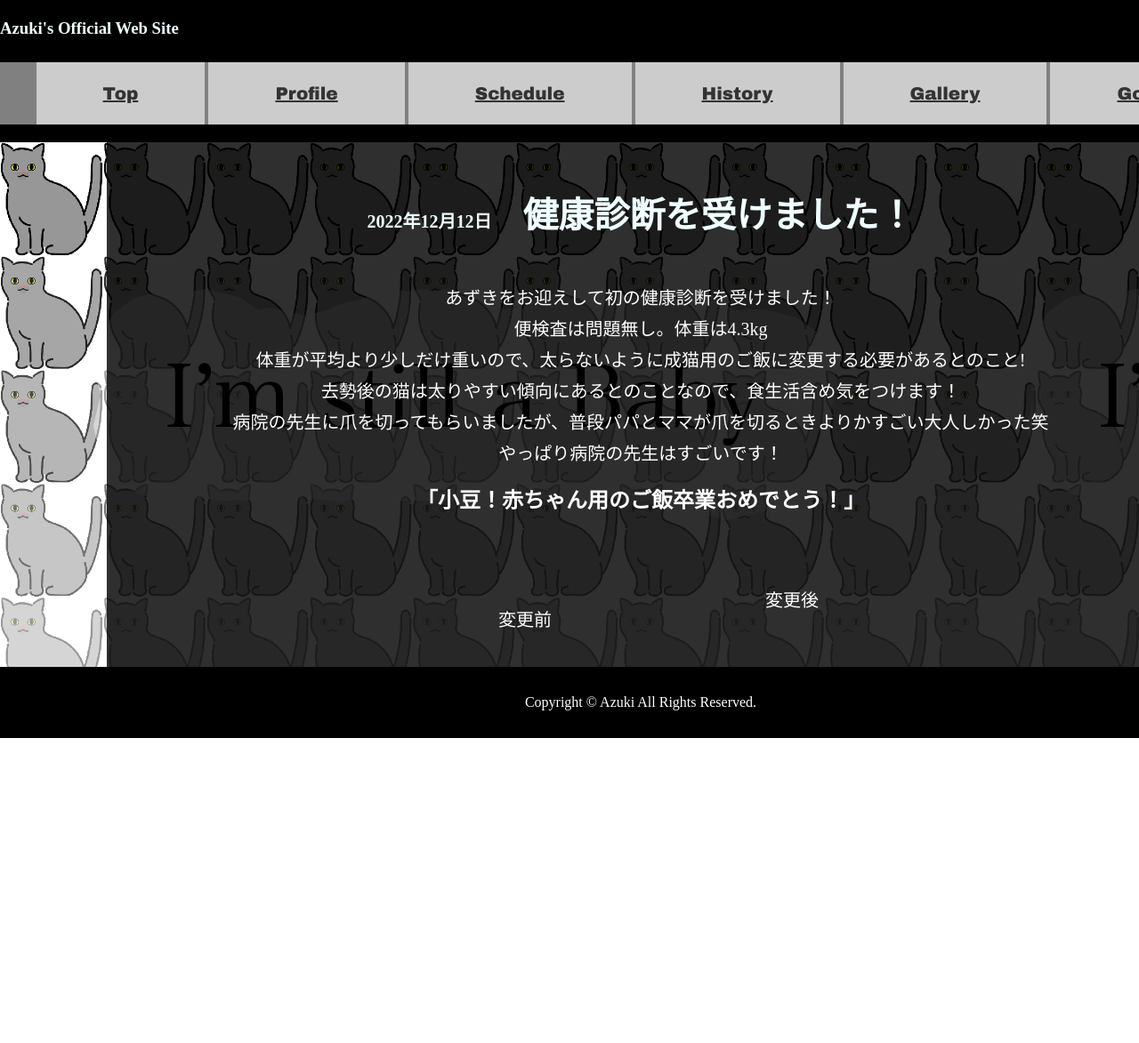
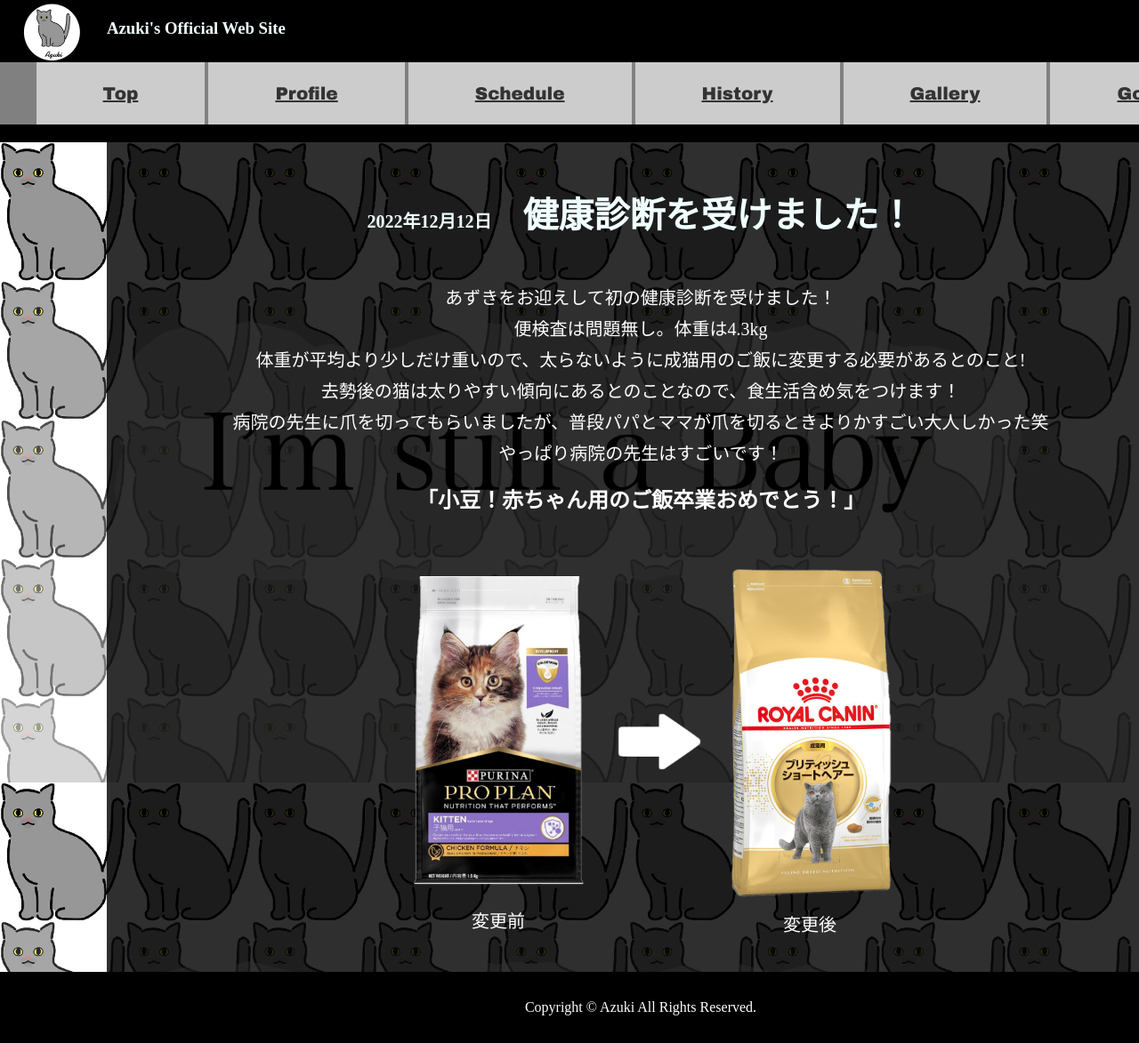
Before and after one commit to yuuki106/20221212azuki_kenkousindan, a plain HTML site: page index.html in a window 1280 px wide. Shown: the top 1173 px of the page at 89% size. Before the commit the page ends 830 px from the top, so only its background shows below. Drawn offline with Linux system fonts and the light colour scheme; files whose address does not match are found by name.

Commit message:
Update index.html

```diff
--- a/index.html
+++ b/index.html
@@ -9,7 +9,7 @@
     <header>
         <div class="container">
             <div class="header-left">
-                <img src="/img/az1.png" alt="">
+                <img src="https://github.com/yuuki106/20221212azuki_kenkousindan/blob/main/az_logo.png?raw=true" alt="">
                 <h3>Azuki's Official Web Site</h3>
             </div>
         </div>
@@ -39,10 +39,10 @@
             </div>
             <div class="news-img">
               <ul>
-                <li class="after"><img src="/img/azgohan1.png" alt="" width="200">
+                <li class="after"><img src="https://github.com/yuuki106/20221212azuki_kenkousindan/blob/main/azgohan1.png?raw=true" alt="" width="200">
                 <p>変更前</p></li>
-                <li class="allow"><img src="/img/矢印.png" alt="" width="100"></li>
-                <li ><img src="/img/azgohan2.png" alt="" width="220">
+                <li class="allow"><img src="https://github.com/yuuki106/20221212azuki_kenkousindan/blob/main/%E7%9F%A2%E5%8D%B0.png?raw=true" alt="" width="100"></li>
+                <li ><img src="https://github.com/yuuki106/20221212azuki_kenkousindan/blob/main/azgohan2.png?raw=true" alt="" width="220">
                 <p>変更後</p></li>
               </ul>
             </div>
```
